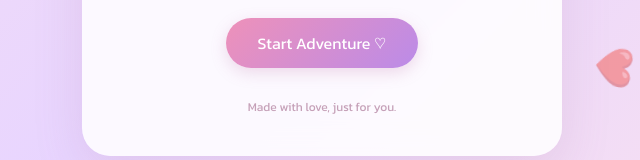
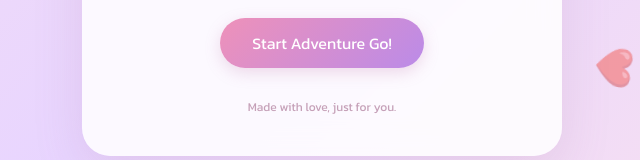
Before and after one commit to suphicha-arch/birthday-surprise, a plain HTML site: page index.html in a window 1280 px wide. Shown: the part 498-658 px from the top of the page, 318-958 px from the left. Drawn offline with Linux system fonts and the light colour scheme.

Commit message:
Update index.html

```diff
--- a/index.html
+++ b/index.html
@@ -28,7 +28,7 @@
             พร้อมจะเล่น Game เล็ก ๆ นี้หรือยังคะ?
         </p>
 
-        <button onclick="startGame()">Start Adventure ♡</button>
+        <button onclick="startGame()">Start Adventure Go!</button>
 
         <p class="footer">Made with love, just for you.</p>
 
```
